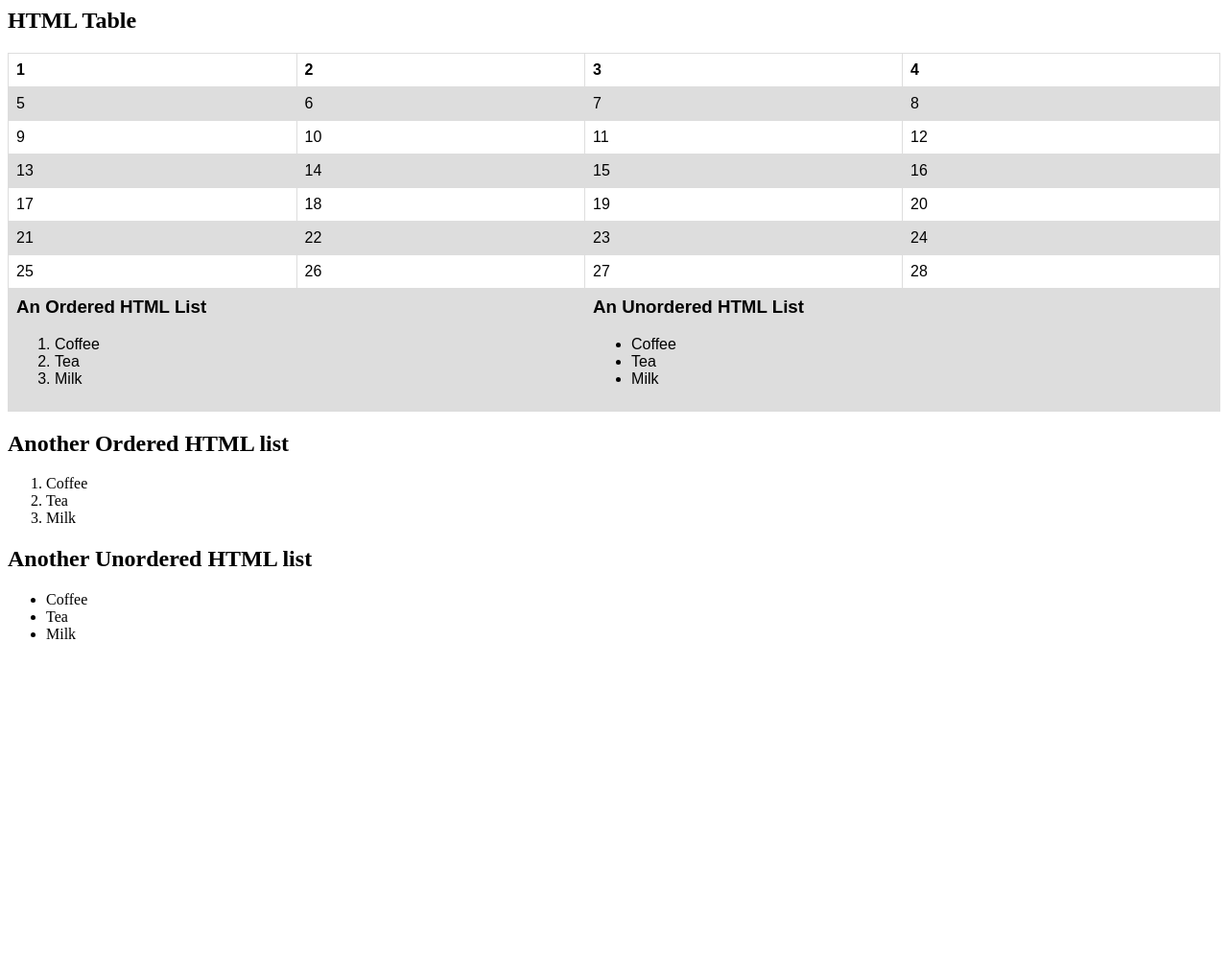
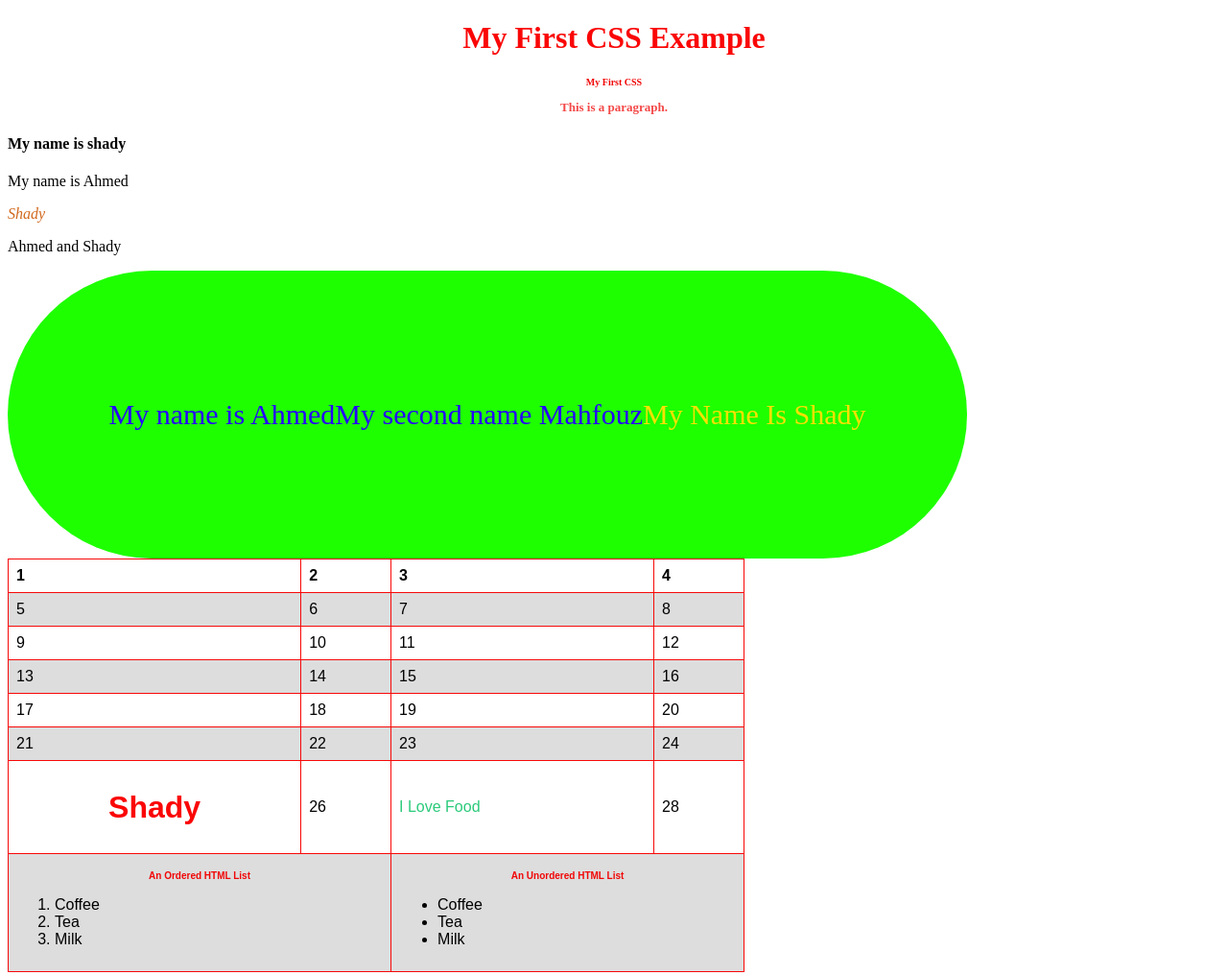
Before and after one commit to ShadyMahfouz20/htmlCourse, a plain HTML site: page index.html in a window 1280 px wide. Shown: the whole page at 96% size. Before the commit the page ends 800 px from the top, so only its background shows below. Drawn offline with Linux system fonts and the light colour scheme.

Commit message:
Anything for commit

```diff
--- a/index.html
+++ b/index.html
@@ -1,10 +1,3 @@
-</body>
-</html>
-<!DOCTYPE html>
-<html>
-</body>
-</html>
-
 <!DOCTYPE html>
 <html>
   <head>
@@ -12,11 +5,12 @@
       table {
         font-family: arial, sans-serif;
         border-collapse: collapse;
-  width: 100%;
+        width: 60vw;
       }
 
-td, th {
-  border: 1px solid #dddddd;
+      td,
+      th {
+        border: 1px solid #f70808;
         text-align: left;
         padding: 8px;
       }
@@ -24,12 +18,71 @@ td, th {
       tr:nth-child(even) {
         background-color: #dddddd;
       }
+      body {
+        background-color: rgba(0, 236, 216, 0);
+      }
+
+      h1 {
+        color: rgb(250, 6, 6);
+        text-align: center;
+      }
+      h2 {
+        color: #f10606;
+        text-align: center;
+        font-size: x-small;
+      }
+      h3 {
+        color: rgba(241, 3, 3, 0.733);
+        text-align: center;
+        font-size: medium;
+      }
+      h3 {
+        color: rgba(240, 5, 5, 0.733);
+        text-align: center;
+        font-size: small;
+      }
+      div {
+        background-color: rgb(30, 255, 0);
+        width: 1000px;
+        height: 300px;
+        align-items: center;
+        display: flex;
+        justify-content: center;
+        border-radius: 150px;
+      }
+      div > p {
+        font-size: 30px;
+      }
+      .AhmedName {
+        color: rgb(38, 0, 255);
+      }
+      .ShadyName {
+        color: rgb(250, 225, 2);
+      }
+      .Shady {
+        color: rgb(43, 202, 123);
+      }
+      #shady_name{
+        color: chocolate;
+        font-style: italic;
+      }
     </style>
   </head>
   <body>
+    <h1>My First CSS Example</h1>
+    <h2>My First CSS</h2>
+    <h3>This is a paragraph.</h3>
+    <h4>My name is shady</h4>
+    <p>My name is Ahmed</p>
 
-<h2>HTML Table</h2>
+    <p id="shady_name">Shady</p>
+    <p class="sons-names">Ahmed and Shady</p>
 
+    <div>
+      <p class="AhmedName">My name is Ahmed</p>
+      <p class="AhmedName">My second name Mahfouz</p>
+      <p class="ShadyName">My Name Is Shady</p>
+    </div>
     <table>
       <tr>
         <th>1</th>
@@ -74,16 +127,16 @@ tr:nth-child(even) {
       </tr>
 
       <tr>
-    <td>25</td>
+        <td><h1>Shady</h1></td>
         <td>26</td>
-    <td>27</td>
+        <td><p class="Shady">I Love Food</p></td>
         <td>28</td>
       </tr>
 
       <!-- القوائم داخل الجدول -->
       <tr>
         <td colspan="2">
-      <h3>An Ordered HTML List</h3>
+          <h2>An Ordered HTML List</h2>
           <ol>
             <li>Coffee</li>
             <li>Tea</li>
@@ -91,7 +144,7 @@ tr:nth-child(even) {
           </ol>
         </td>
         <td colspan="2">
-      <h3>An Unordered HTML List</h3>
+          <h2>An Unordered HTML List</h2>
           <ul>
             <li>Coffee</li>
             <li>Tea</li>
@@ -100,21 +153,5 @@ tr:nth-child(even) {
         </td>
       </tr>
     </table>
-
-<!-- القوائم أسفل الجدول -->
-<h2>Another Ordered HTML list</h2>
-<ol>
-  <li>Coffee</li>
-  <li>Tea</li>
-  <li>Milk</li>
-</ol>
-
-<h2>Another Unordered HTML list</h2>
-<ul>
-  <li>Coffee</li>
-  <li>Tea</li>
-  <li>Milk</li>
-</ul>
-
   </body>
 </html>
```
Also changed, not shown: 1 other file. Lines whose indentation alone changed are shown as unchanged.
